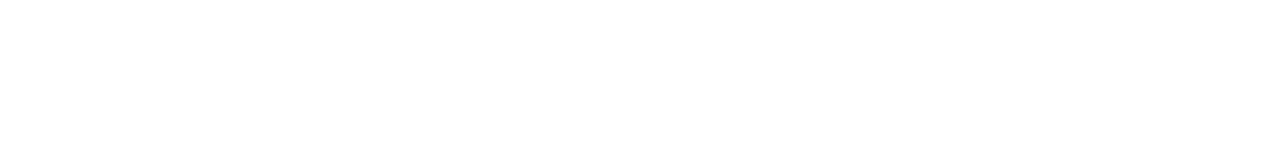
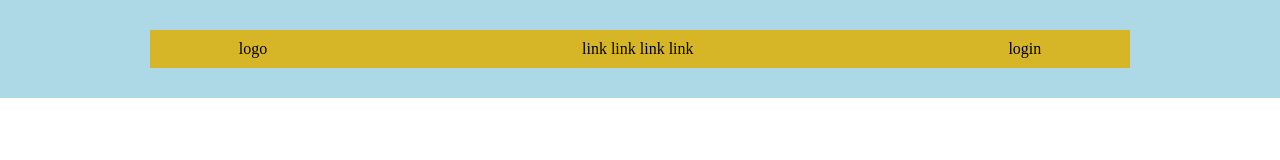
Before and after one commit to MarcoImpellizzeri/htmlcss-struttura-discord, a plain HTML site: page index.html in a window 1280 px wide. Drawn offline with Linux system fonts and the light colour scheme.

Commit message:
nav 1.0 create the three sections of the nav

```diff
--- a/css/style.css
+++ b/css/style.css
@@ -3,3 +3,29 @@
     padding: 0;
     box-sizing: border-box;
 }
+
+/* navbar start */
+nav {
+    background-color: lightblue;
+    padding: 30px 0px 30px 0px;
+}
+
+.nav-bar {
+    background-color: rgb(214, 182, 39);
+    padding: 10px;
+    max-width: 980px;
+    width: 100%;
+    margin: 0 auto;
+    display: flex;
+    text-align: center;
+}
+
+.logo, .login {
+    flex-grow: 1;
+}
+
+.nav-links {
+    flex-grow: 3;
+}
+
+/* */
--- a/index.html
+++ b/index.html
@@ -5,11 +5,21 @@
     <link rel="stylesheet" href="css/style.css">
 </head>
 <body>
+    <!-- Navigation bar with logo, various clickable sections of the bar, and login -->
+    <nav>
+        <div class="nav-bar">
+            <div class="logo"> logo </div>
+            <div class="nav-links"> link link link link </div>
+            <div class="login"> login </div>
+        </div>
+    </nav>
 
-    <nav></nav>
+    <!---->
+    <header>
+        <div></div>
+    </header>
 
-    <header></header>
-
+    <!---->
     <main>
         <section></section>
 
@@ -20,6 +30,7 @@
         <section></section>
     </main>
 
+    <!---->
     <footer></footer>
 
 </body>
```
